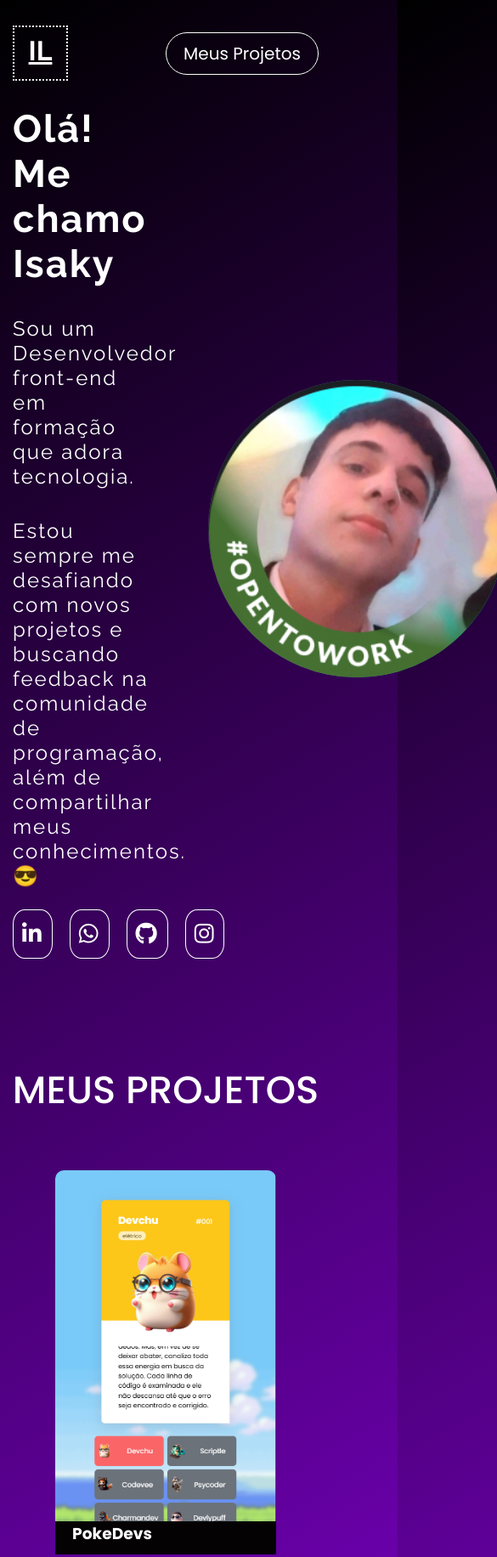
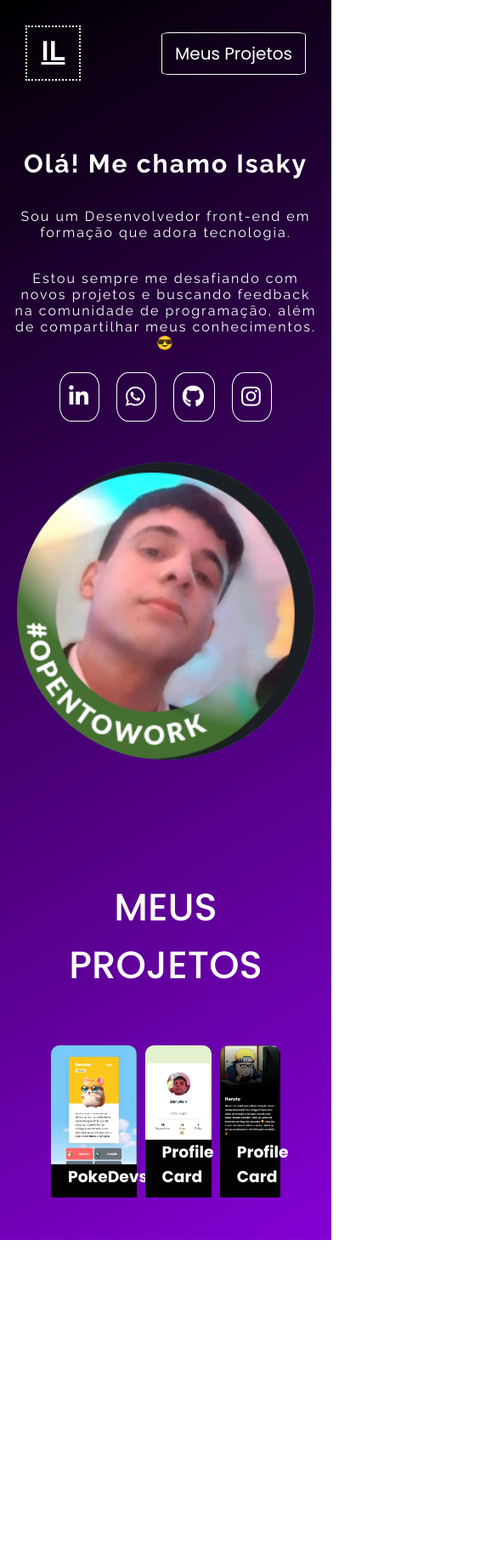
Before and after one commit to isaky11/Meu-Portfolio, a plain HTML site: page index.html in a window 390 px wide. Shown: the top 1832 px of the page at 85% size, 585 px wide, since content can reach past the window. After the commit the page ends 1459 px from the top, so only its background shows below. Drawn offline with nearby package versions, Linux system fonts and the light colour scheme.

Commit message:
Adicionei responsividade e já criei uma pasta para o JS

```diff
--- a/index.html
+++ b/index.html
@@ -18,6 +18,7 @@
 
     <link rel="stylesheet" href="./src/css/reset.css">
     <link rel="stylesheet" href="./src/css/style.css">
+    <link rel="stylesheet" href="./src/css/responsivo.css">
 </head>
 
 <body>
@@ -104,8 +105,20 @@
                     </div>
                 </a>
             </div>
+
+            <div class="projeto ativo">
+                <a href="https://isaky11.github.io/Ninja-Script/" target="_blank">
+                    <img src="./src/image/chrome-capture-2025-5-5.png" alt="Ninja-Script">
+                    <h3>Profile Card</h3>
+                    <div class="informacoes-projeto">
+                        <p>Projeto interativo que apresenta personagens estilizados com imagens e descrições únicas. Os usuários podem alternar entre os personagens de forma dinâmica, explorando suas histórias e habilidades. O projeto é responsivo e inclui animações visuais para uma experiência imersiva.</p>
+                        <p>Veja a página 🔗</p>
+                    </div>
+                </a>
+            </div>
         </div>
     </section>
+    <script src="./src/js/index.js"></script>
 </body>
 
 </html>
--- /dev/null
+++ b/src/css/responsivo.css
@@ -0,0 +1,43 @@
+@media(max-width: 1280px) {
+
+    .cabecalho {
+        padding: 30px;
+    }
+
+    .home {
+        flex-direction: column;
+        align-items: center;
+        margin: 50px 0;
+        gap: 30px;
+    }
+
+
+    .home .informacoes {
+    max-width: 100%;
+    text-align: center;
+    align-items: center;
+    }
+
+    .projetos .container-projetos {
+        padding: 0 30px;
+    }
+
+}
+
+@media(max-width: 425px) {
+    .home .informacoes h1 {
+        font-size: 30px;
+    }
+
+    .home .informacoes p {
+        font-size: 16px;
+    }
+
+    .home .container-foto img {
+        max-width: 320px;
+    }
+
+    .projetos {
+        padding: 30px;
+    }
+}
--- a/src/css/style.css
+++ b/src/css/style.css
@@ -37,11 +37,18 @@ body{
 
 .cabecalho .menu li a.borda{
     font-size: 20px;
-    border-radius: 50px;
+    border-radius: 6%;
     border: 1px solid #fff;
     text-transform: capitalize;
     padding: 10px 20px;
     transition: 0.2s;
+}
+
+@media (max-width: 768px) {
+    .cabecalho .menu li a.borda {
+        margin-left: auto;
+        padding: 10px 15px;
+    }
 }
 
 .cabecalho .menu li a:hover{
@@ -144,6 +151,14 @@ body{
     justify-content: center;
 }
 
+@media (max-width: 768px) {
+    .projetos .container-projetos {
+        flex-wrap: nowrap;
+        overflow-x: auto;
+        gap: 10px;
+    }
+}
+
 .projetos .projeto{
     max-width: 260px;
     max-height: 500px;
```
Also changed, not shown: src/image/chrome-capture-2025-5-5.png (added), src/image/projeto-gta.png (deleted), src/image/projeto-one-piece.png (deleted), src/image/projeto-x-men.png (deleted), src/js/index.js (added).
